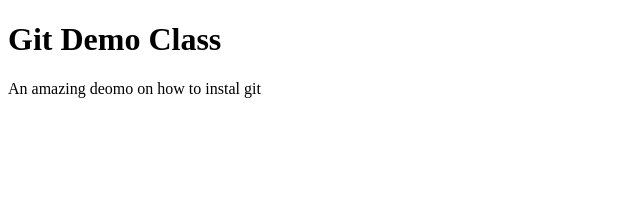
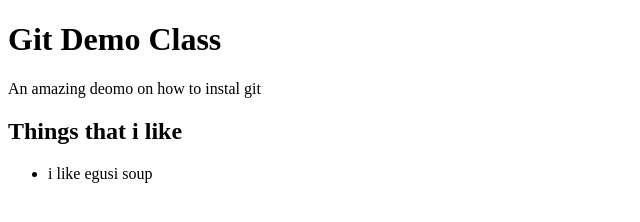
Before and after one commit to Mr-p-koncept/git-code, a plain HTML site: page index.html in a window 1280 px wide. Shown: the whole page, without its empty margins (0-640 px from the left). Drawn offline with Linux system fonts and the light colour scheme.

Commit message:
added a list of things I like

```diff
--- a/index.html
+++ b/index.html
@@ -8,5 +8,10 @@
 <body>
   <h1>Git Demo Class</h1>
   <p>An amazing deomo on how to instal git</p>
+
+  <h2>Things that i like</h2>
+  <ul>
+    <li>i like egusi soup</li>
+  </ul>
 </body>
 </html>
```
